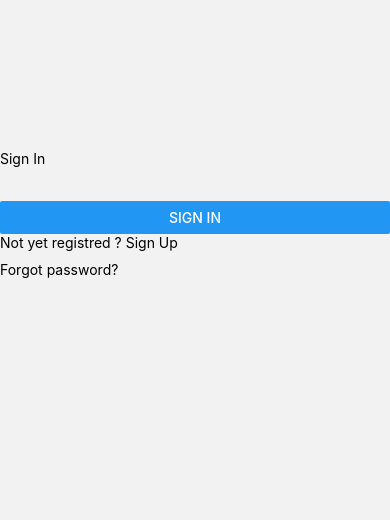
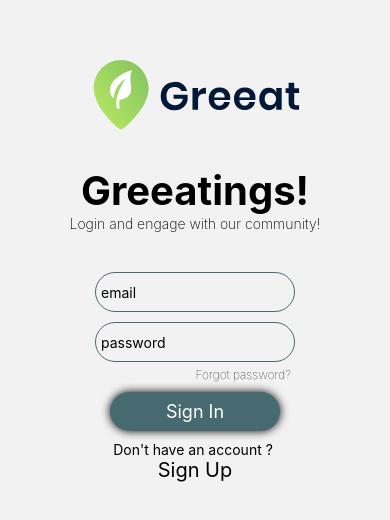
Before and after one commit to lcrxmr/Greeat-front, a React Native app: screen /SignIn in a window 390 px wide. Shown: the part 208-728 px from the top of the page. Built offline with nearby package versions, Linux system fonts and the light colour scheme.

Commit message:
frontend FULL claqué au sol

```diff
--- a/screens/MapScreen.js
+++ b/screens/MapScreen.js
@@ -93,14 +93,14 @@ export default function Map(props) {
 
           //? Fetch places from backend route /nearby-places
 
-      await fetch("http://172.16.190.140:3000/nearby-places", {
+      await fetch("http://172.16.190.134:3000/nearby-places", {
         method: "POST",
         headers: { "Content-Type": "application/x-www-form-urlencoded" },
         body: `lat=${location.lat}&long=${location.long}`,
       });
 
       var rawResponse = await fetch(
-        "http://172.16.190.140:3000/nearby-places",
+        "http://172.16.190.134:3000/nearby-places",
         {
           method: "GET",
         }
@@ -110,7 +110,7 @@ export default function Map(props) {
 
           //? Events from back
 
-      var rawEvent = await fetch("http://172.16.190.140:3000/events", {
+      var rawEvent = await fetch("http://172.16.190.134:3000/events", {
         method: "GET",
       });
       var eventFromBack = await rawEvent.json();
--- a/screens/SignIn.js
+++ b/screens/SignIn.js
@@ -1,8 +1,19 @@
 import React, { useState } from "react";
-import {  ScrollView, Button, TextInput, Text } from "react-native";
+import {  ScrollView, TextInput, Text, View } from "react-native";
 import { connect } from "react-redux";
+import {  Button  } from "react-native-elements";
+// import Logo from "../components/Logo";
 
-// import Logo from "../components/Logo";
+import Svg, {
+  G,
+  Path,
+  Circle,
+  Rect,
+  Defs,
+  Stop,
+  LinearGradient,
+  TSpan,
+} from "react-native-svg";
 
 function SignIn (props)  {
   const [email, setEmail] = useState("");
@@ -15,7 +26,7 @@ function SignIn (props)  {
   console.log(password)
 
   var handleSubmitSignIn = async () => {
-    const data = await fetch("http://172.16.190.140:3000/sign-in", {
+    const data = await fetch("172.16.190.134:3000/sign-in", {
       method: "POST",
       headers: { "Content-Type": "application/x-www-form-urlencoded" },
       body: `email=${email}&password=${password}`,
@@ -48,15 +59,109 @@ function SignIn (props)  {
       contentContainerStyle={{
         flex: 1,
         justifyContent: "center",
+        alignItems: 'center',
         marginVertical: 100,
       }}
     >
+      <View style={{ justifyContent: "center", alignItems: "center", marginTop:100 }}>
+          <Svg
+      xmlns="http://www.w3.org/2000/svg"
+      xmlnsXlink="http://www.w3.org/1999/xlink"
+      width={300}
+      height={150}
+      viewBox="10 -6 131.3 80.2"
+    >
+      <Defs>
+        <LinearGradient
+          id="linear-gradient"
+          y1={1}
+          x2={1}
+          gradientUnits="objectBoundingBox"
+        >
+          <Stop offset={0} stopColor="#bcea64" />
+          <Stop offset={1} stopColor="#80c35f" />
+        </LinearGradient>
+      </Defs>
+      <G id="Group_47021_1_" transform="translate(1051.5 -2383.87)">
+        <G id="Group_47020" data-name="Group 47020">
+          <Path
+            id="Path_2710"
+            data-name="Path 2710"
+            d="M-982.3,2414.4a5.828,5.828,0,0,1,2.3,3.6h-3.1a3.639,3.639,0,0,0-1.4-1.6,4.141,4.141,0,0,0-2.3-.6,4.382,4.382,0,0,0-2.3.6,3.53,3.53,0,0,0-1.5,1.7,5.264,5.264,0,0,0-.5,2.6,4.89,4.89,0,0,0,1.2,3.6,4.376,4.376,0,0,0,3.4,1.3,4,4,0,0,0,2.7-.9,4.043,4.043,0,0,0,1.5-2.6h-5V2420h7.5v2.9a6.6,6.6,0,0,1-1.2,2.7,6.773,6.773,0,0,1-2.4,2,7.391,7.391,0,0,1-3.4.7,7.318,7.318,0,0,1-3.9-1,6.177,6.177,0,0,1-2.6-2.7,8.025,8.025,0,0,1-.9-3.9,8.024,8.024,0,0,1,.9-3.9,7.462,7.462,0,0,1,2.6-2.7,7.955,7.955,0,0,1,3.8-1A6.8,6.8,0,0,1-982.3,2414.4Z"
+            fill="#011936"
+          />
+          <Path
+            id="Path_2711"
+            data-name="Path 2711"
+            d="M-972.4,2416.8a4.752,4.752,0,0,1,2.4-.6v3.2h-.9q-3.3,0-3.3,3v5.6h-3v-11.6h3v2.2A7.691,7.691,0,0,1-972.4,2416.8Z"
+            fill="#011936"
+          />
+          <Path
+            id="Path_2712"
+            data-name="Path 2712"
+            d="M-957.1,2422.8h-8.5a3.2,3.2,0,0,0,.8,2.3,2.64,2.64,0,0,0,1.9.7,2.86,2.86,0,0,0,1.7-.5,2.3,2.3,0,0,0,.9-1.4h3.1a6.247,6.247,0,0,1-1,2.2,7,7,0,0,1-1.9,1.5,5.754,5.754,0,0,1-2.6.5,6.04,6.04,0,0,1-3-.7,5.3,5.3,0,0,1-2.1-2.1,6.565,6.565,0,0,1-.7-3.2,6.565,6.565,0,0,1,.7-3.2,5.3,5.3,0,0,1,2.1-2.1,6.04,6.04,0,0,1,3-.7,5.792,5.792,0,0,1,3,.7,4.821,4.821,0,0,1,2,2,5.547,5.547,0,0,1,.7,2.8A4.873,4.873,0,0,1-957.1,2422.8Zm-3.6-3.5a2.724,2.724,0,0,0-2-.7,2.724,2.724,0,0,0-2,.7,3.44,3.44,0,0,0-.9,2.2h5.6A2.571,2.571,0,0,0-960.7,2419.3Z"
+            fill="#011936"
+          />
+          <Path
+            id="Path_2713"
+            data-name="Path 2713"
+            d="M-943.6,2422.8h-8.5a3.2,3.2,0,0,0,.8,2.3,2.64,2.64,0,0,0,1.9.7,2.86,2.86,0,0,0,1.7-.5,2.3,2.3,0,0,0,.9-1.4h3.1a6.247,6.247,0,0,1-1,2.2,7,7,0,0,1-1.9,1.5,5.754,5.754,0,0,1-2.6.5,6.04,6.04,0,0,1-3-.7,5.3,5.3,0,0,1-2.1-2.1,6.565,6.565,0,0,1-.7-3.2,6.565,6.565,0,0,1,.7-3.2,5.3,5.3,0,0,1,2.1-2.1,6.04,6.04,0,0,1,3-.7,5.792,5.792,0,0,1,3,.7,4.821,4.821,0,0,1,2,2,5.547,5.547,0,0,1,.7,2.8C-943.5,2422-943.6,2422.4-943.6,2422.8Zm-3.7-3.5a2.724,2.724,0,0,0-2-.7,2.724,2.724,0,0,0-2,.7,3.44,3.44,0,0,0-.9,2.2h5.6A2.31,2.31,0,0,0-947.3,2419.3Z"
+            fill="#011936"
+          />
+          <Path
+            id="Path_2714"
+            data-name="Path 2714"
+            d="M-933.9,2416.9a4,4,0,0,1,1.5,1.9v-2.4h2.9V2428h-2.9v-2.4a4,4,0,0,1-1.5,1.9,4.093,4.093,0,0,1-2.5.7,4.406,4.406,0,0,1-2.6-.7,4.626,4.626,0,0,1-1.8-2.1,7.93,7.93,0,0,1-.7-3.2,6.565,6.565,0,0,1,.7-3.2,5.313,5.313,0,0,1,1.8-2.1,4.845,4.845,0,0,1,2.6-.7A5.2,5.2,0,0,1-933.9,2416.9Zm-3.9,2.8a3.288,3.288,0,0,0-.8,2.5,3.742,3.742,0,0,0,.8,2.5,2.94,2.94,0,0,0,2.2.9,2.941,2.941,0,0,0,2.2-.9,3.244,3.244,0,0,0,.9-2.4,3.486,3.486,0,0,0-.9-2.5,2.94,2.94,0,0,0-2.2-.9A2.544,2.544,0,0,0-937.8,2419.7Z"
+            fill="#011936"
+          />
+          <Path
+            id="Path_2715"
+            data-name="Path 2715"
+            d="M-920.2,2425.5v2.5h-1.6a4.48,4.48,0,0,1-3-.9,3.993,3.993,0,0,1-1-3.1v-5h-1.6v-2.5h1.6v-2.9h3v2.9h2.6v2.5h-2.6v5.1a1.737,1.737,0,0,0,.3,1.2,1.609,1.609,0,0,0,1.1.3h1.2Z"
+            fill="#011936"
+          />
+        </G>
+        <G id="Group_939_1_" transform="translate(-1009 2418.37)">
+          <G
+            id="Group_47021"
+            data-name="Group 47021"
+            transform="translate(-21 -17)"
+          >
+            <G
+              transform="matrix(1, 0, 0, 1, -21.5, -17.5)"
+              filter="url(#Path_69-2_1_)"
+            >
+              <Path
+                id="Path_69-2_1_2"
+                data-name="Path_69-2_1_"
+                d="M14.6,0C6.5,0,0,6.8,0,15.2a17.166,17.166,0,0,0,1.7,7c2.7,6.6,11.5,15,13,15,1.6,0,10.2-8.6,12.9-14.8a18.214,18.214,0,0,0,1.8-7.2C29.2,6.8,22.7,0,14.6,0Z"
+                transform="translate(21.5 17.5)"
+                stroke="rgba(0,0,0,0)"
+                strokeMiterlimit={10}
+                strokeWidth={1}
+                fill="url(#linear-gradient)"
+              />
+            </G>
+          </G>
+          <Path
+            id="leaf_1_"
+            d="M-.5-11.2C-2.8-6.9.1-3-1.3.5c-1,2.6-4.1,3.5-6,3.9a18.751,18.751,0,0,0,.1,4.1c.1.7-1.4.8-1.5.2-1.4-7.7,5-15.9,5-15.9A14.614,14.614,0,0,0-10.5,3.6a6.836,6.836,0,0,1-1-7.7C-9-9.2.1-12.2-.5-11.2Z"
+            fill="#fff"
+          />
+        </G>
+      </G>
+    </Svg>
+    </View>
+      <View style={{marginBottom: 30, justifyContent:'center', alignItems: 'center'}}>
+      <Text style={{fontWeight:"bold", fontSize: 40}}>Greeatings!</Text>
+      <Text style={{fontWeight:'200', fontSize: 14}}>Login and engage with our community!</Text>
+      </View>
 
 
-      <Text>Sign In</Text>
-
       <TextInput
+        style={{marginTop:10,borderWidth: 1,height: 40, borderRadius: 20, width: 200, padding:5, borderColor: '#476A70'}}
         name="EMAIL"
+        placeholder="email"
         value={email}
         // setValue={setEmail}
         autoCompleteType="email"
@@ -65,34 +170,47 @@ function SignIn (props)  {
       />
       <TextInput
         name="PASSWORD"
+        placeholder="password"
          value={password}
+         style={{marginTop:10,borderWidth: 1,height: 40, borderRadius: 20, width: 200, padding:5, borderColor: '#476A70'}}
         // setValue={setPassword}
          secureTextEntry={true}
          autoComplteType="password"
         onChangeText={(val) => setPassword(val)}
       />
+    <Text style={{ marginTop:5,marginLeft: 100, fontWeight:"100", fontSize: 12 } } onPress={() => props.navigation.navigate("ForgetPassword")}>Forgot password? </Text>
 
       <Button
-
+         buttonStyle={{
+          marginTop: 60,
+          margin: 10,
+          width: 170,
+          shadowRadius: 10,
+          backgroundColor: "#476A70",
+          borderRadius: 25,
+        }}
+        titleStyle={{ color: "white" }}
         title="Sign In"
         onPress={() => {
-          handleSubmitSignIn();
+          // handleSubmitSignIn();
+          props.navigation.navigate('BottomNavigator')
 
         }}
       />
 
       {tabErrorsSignin}
-
+      <View style={{marginBottom: 30, justifyContent:'center', alignItems: 'center'}}>
       <Text>
-        Not yet registred ?{" "}
+        Don't have an account ?{" "}
+      </Text>
         <Text
+          style={{fontWeight:"400", fontSize: 20}}
           onPress={() => props.navigation.navigate("SignUp")}
           color="#ff2222"
         >
           Sign Up
         </Text>
-      </Text>
-      <Text style={{ marginTop: 10 } } onPress={() => props.navigation.navigate("ForgetPassword")}>Forgot password? </Text>
+    </View>
     </ScrollView>
   );
 };
--- a/screens/SignUp.js
+++ b/screens/SignUp.js
@@ -1,6 +1,7 @@
 import React, { useState } from "react";
-import { View, TextInput, Button, Text } from "react-native";
+import { View,TextInput,  Text } from "react-native";
 import { connect } from "react-redux";
+import { Button  } from "react-native-elements";
 
 // import SubmitButton from "../components/SubmitButton";
 
@@ -15,7 +16,7 @@ const SignUp = (props) => {
   const [listErrorsSignup, setErrorsSignup] = useState([]);
 
   var handleSubmitSignUp = async () => {
-    const data = await fetch("http://172.16.190.140:3000/sign-up", {
+    const data = await fetch("http://192.168.1.28:3000/sign-up", {
       method: "POST",
       headers: { "Content-Type": "application/x-www-form-urlencoded" },
       body: `username=${name}&email=${email}&password=${password}`,
@@ -49,6 +50,7 @@ const SignUp = (props) => {
 
       <TextInput
         name="NAME"
+        style={{}}
         value={name}
         autoCapitalize="words"
         autoCorrect={false}
```
